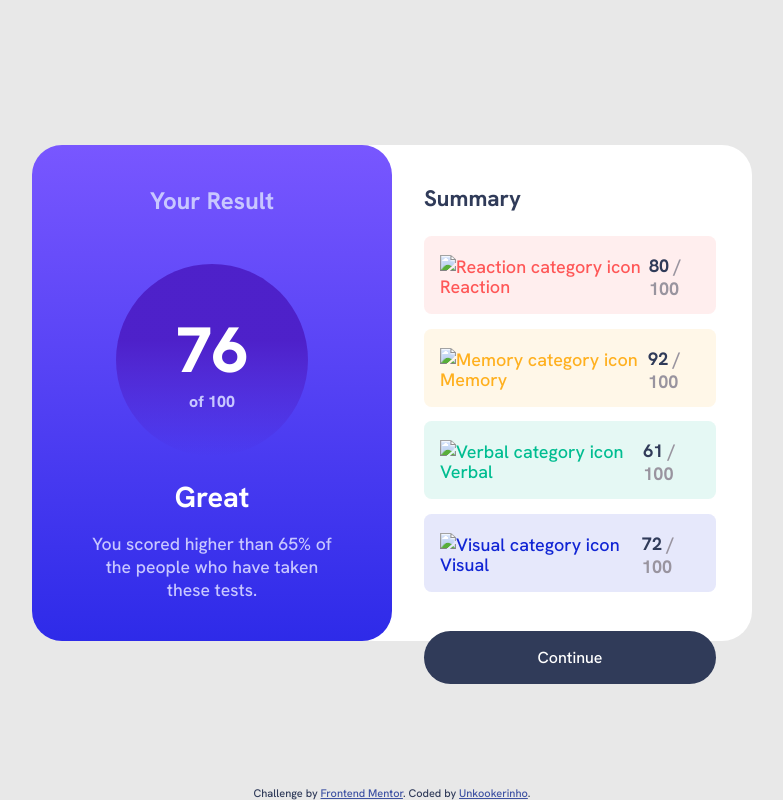
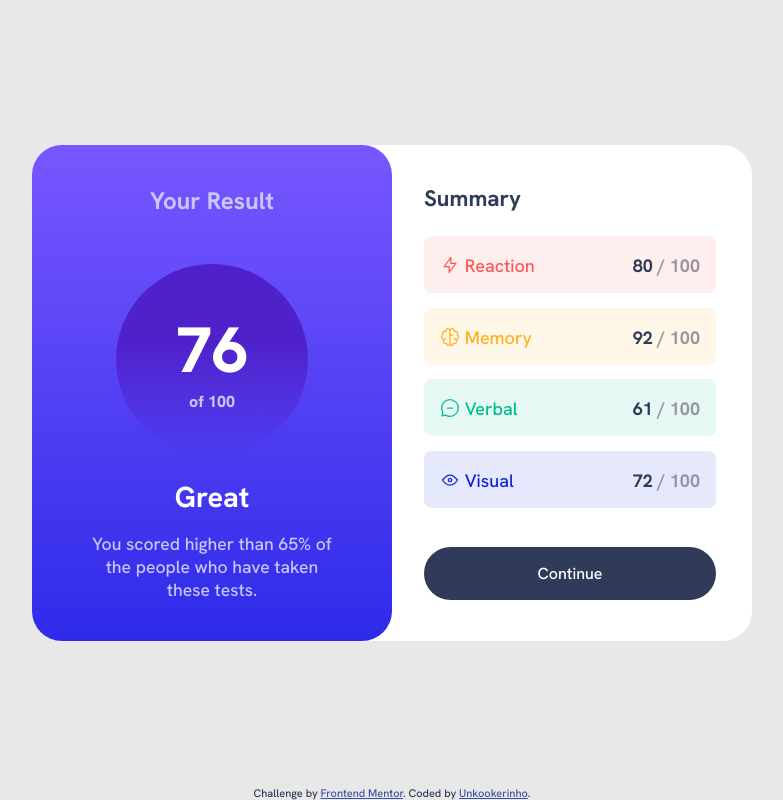
Before and after one commit to Unkookerinho/Results-summary-component-solution, a plain HTML site: page index.html in a window 1280 px wide. Shown: the whole page, without its empty margins (248-1031 px from the left). Drawn offline with Linux system fonts and the light colour scheme.

Commit message:
Update index.html

```diff
--- a/index.html
+++ b/index.html
@@ -43,7 +43,7 @@
           <p class="category" id="reaction">
             <span
               ><img
-                src="assets\images\icon-reaction.svg"
+                src="images\icon-reaction.svg"
                 alt="Reaction category icon"
               />
               Reaction</span
@@ -52,28 +52,19 @@
           </p>
           <p class="category" id="memory">
             <span
-              ><img
-                src="assets\images\icon-memory.svg"
-                alt="Memory category icon"
-              />
+              ><img src="images\icon-memory.svg" alt="Memory category icon" />
               Memory </span
             ><span class="pts">92 <span class="max">/ 100</span></span>
           </p>
           <p class="category" id="verbal">
             <span
-              ><img
-                src="assets\images\icon-verbal.svg"
-                alt="Verbal category icon"
-              />
+              ><img src="images\icon-verbal.svg" alt="Verbal category icon" />
               Verbal </span
             ><span class="pts">61 <span class="max">/ 100</span></span>
           </p>
           <p class="category" id="visual">
             <span
-              ><img
-                src="assets\images\icon-visual.svg"
-                alt="Visual category icon"
-              />
+              ><img src="images\icon-visual.svg" alt="Visual category icon" />
               Visual </span
             ><span class="pts">72 <span class="max">/ 100</span></span>
           </p>
```
